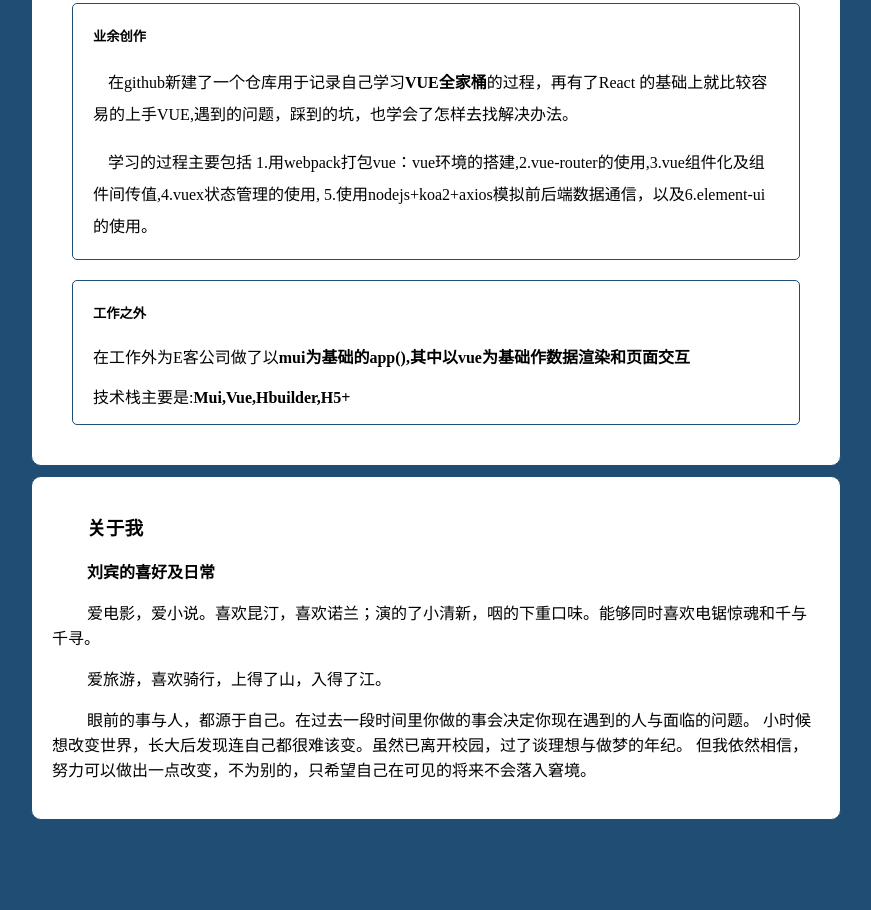
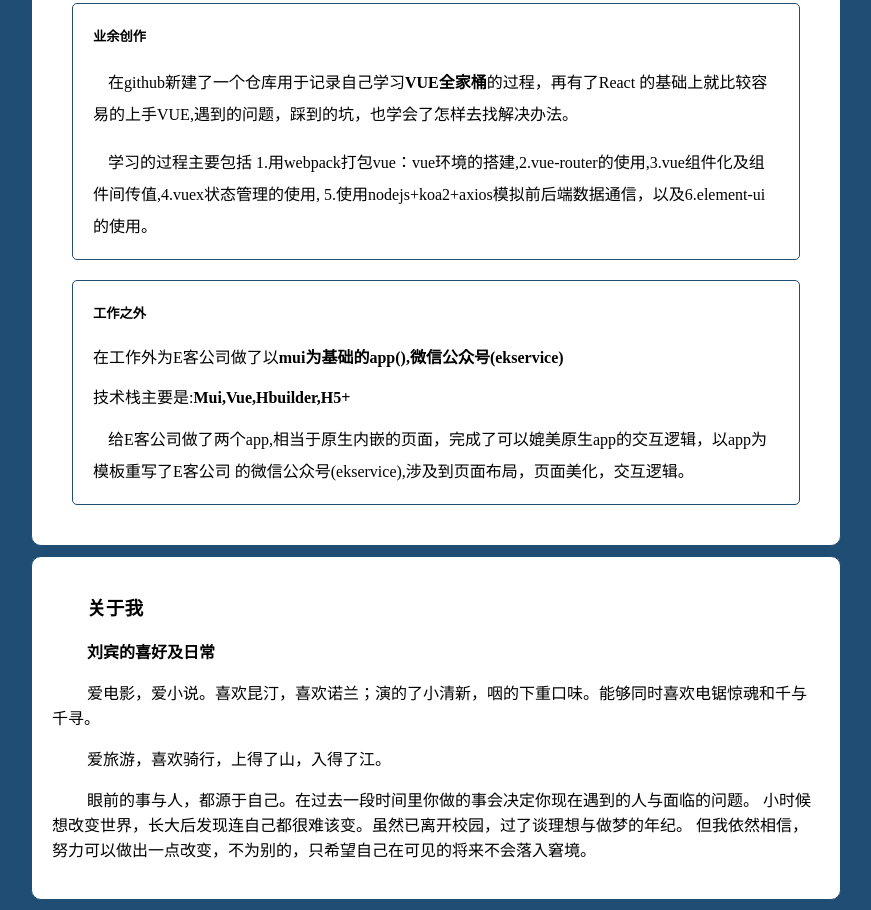
Before and after one commit to liubin915249126/about-me, a plain HTML site: page pages/about.html in a window 1280 px wide. Shown: the part 1014-1924 px from the top of the page, without its empty margins (204-1075 px from the left). Before the commit the page ends 1844 px from the top, so only its background shows below. Drawn offline with Linux system fonts and the light colour scheme.

Commit message:
修改说明

```diff
--- a/pages/about.html
+++ b/pages/about.html
@@ -204,8 +204,12 @@
    </div>
    <div class='out item'>
      <h5>工作之外</h5>
-     <p>在工作外为E客公司做了以<span class="em">mui为基础的app(),其中以vue为基础作数据渲染和页面交互</span></p>
+     <p>在工作外为E客公司做了以<span class="em">mui为基础的app(),微信公众号(ekservice)</span></p>
      <p>技术栈主要是:<span class="em">Mui,Vue,Hbuilder,H5+</span></p>
+     <p class="info">
+       给E客公司做了两个app,相当于原生内嵌的页面，完成了可以媲美原生app的交互逻辑，以app为模板重写了E客公司
+       的微信公众号(ekservice),涉及到页面布局，页面美化，交互逻辑。
+     </p>
    </div>
 </div>
 
```
